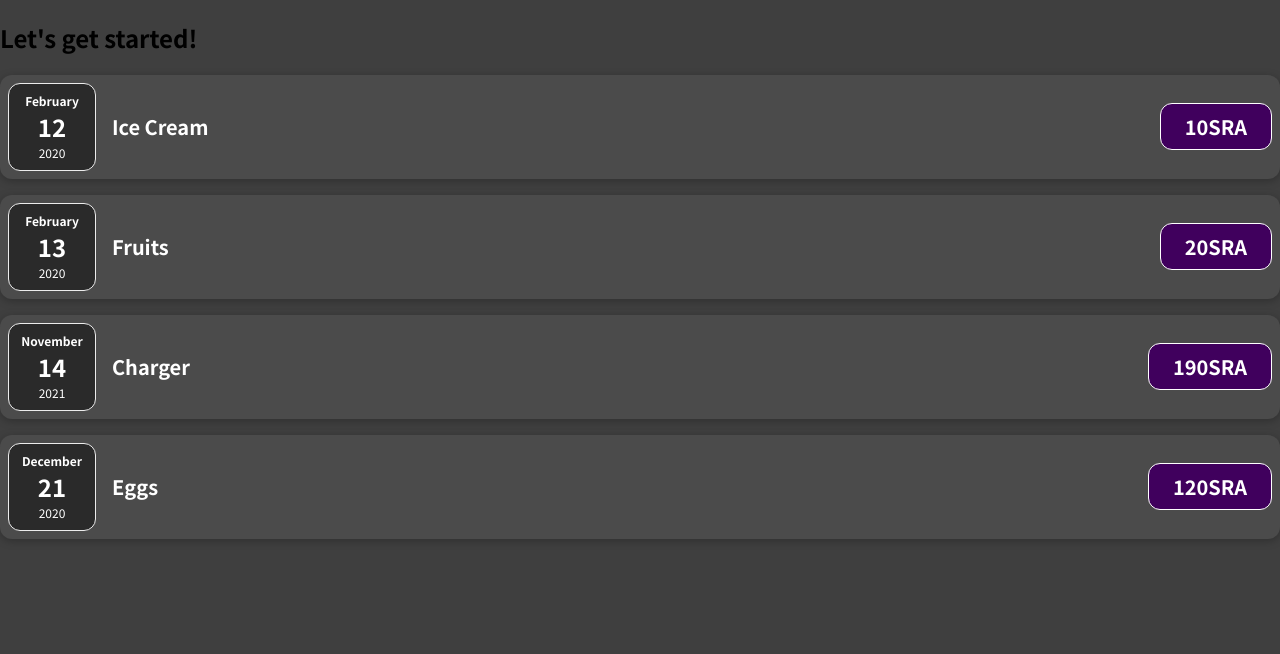
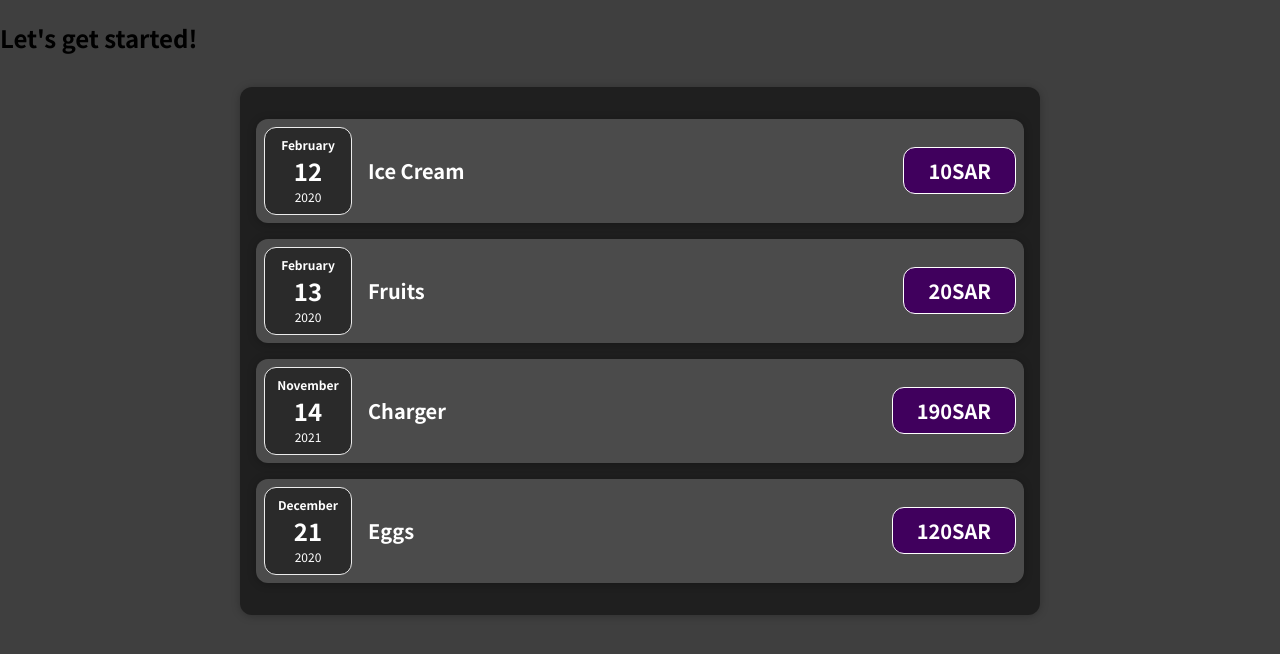
Before and after one commit to ImaduddinKhan/react, a JavaScript app in the folder src/react-guide/: page / in a window 1280 px wide. Shown: the top 654 px of the page. Built offline with nearby package versions, Linux system fonts and the light colour scheme.

Commit message:
adding composition (children props)

```diff
--- /dev/null
+++ b/src/react-guide/src/components/Card.css
@@ -0,0 +1,4 @@
+.card {
+  border-radius: 12px;
+  box-shadow: 0 1px 8px rgba(0, 0, 0, 0.25);
+}
--- /dev/null
+++ b/src/react-guide/src/components/Card.js
@@ -0,0 +1,8 @@
+import "./Card.css";
+
+function Card(props) {
+  const classes = "card " + props.className;
+  return <div className={classes}>{props.children}</div>;
+}
+
+export default Card;
--- a/src/react-guide/src/components/ExpenseItem.css
+++ b/src/react-guide/src/components/ExpenseItem.css
@@ -2,10 +2,8 @@
   display: flex;
   justify-content: space-between;
   align-items: center;
-  box-shadow: 0 2px 8px rgba(0, 0, 0, 0.25);
   padding: 0.5rem;
   margin: 1rem 0;
-  border-radius: 12px;
   background-color: #4b4b4b;
 }
 
--- a/src/react-guide/src/components/ExpenseItem.js
+++ b/src/react-guide/src/components/ExpenseItem.js
@@ -1,15 +1,16 @@
+import Card from "./Card";
 import ExpenseDate from "./ExpenseDate";
 import "./ExpenseItem.css";
 
 function ExpenseItem(props) {
   return (
-    <div className="expense-item">
+    <Card className="expense-item">
       <ExpenseDate date={props.date} />
       <div className="expense-item__description">
         <h2>{props.title}</h2>
-        <div className="expense-item__price">{props.amount}SRA</div>
+        <div className="expense-item__price">{props.amount}SAR</div>
       </div>
-    </div>
+    </Card>
   );
 }
 
--- a/src/react-guide/src/components/Expenses.css
+++ b/src/react-guide/src/components/Expenses.css
@@ -4,6 +4,4 @@
   margin: 2rem auto;
   width: 50rem;
   max-width: 95%;
-  border-radius: 12px;
-  box-shadow: 0 1px 8px rgba(0, 0, 0, 0.25);
 }
--- a/src/react-guide/src/components/Expenses.js
+++ b/src/react-guide/src/components/Expenses.js
@@ -1,8 +1,10 @@
+import Card from "./Card";
 import ExpenseItem from "./ExpenseItem";
+import "./Expenses.css";
 
 function Expenses(props) {
   return (
-    <div className="expenses">
+    <Card className="expenses">
       <ExpenseItem
         title={props.expenses[0].title}
         amount={props.expenses[0].amount}
@@ -23,7 +25,7 @@
         amount={props.expenses[3].amount}
         date={props.expenses[3].date}
       />
-    </div>
+    </Card>
   );
 }
 
```
